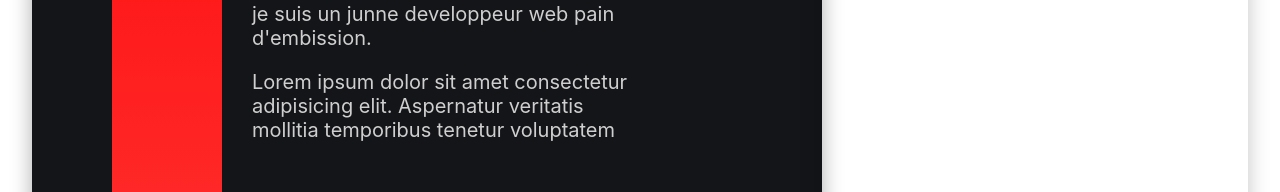
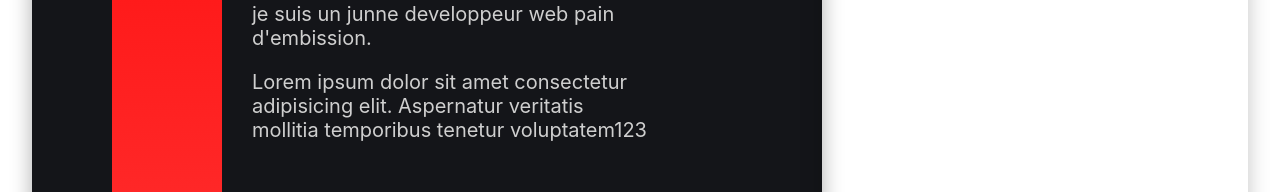
Before and after one commit to NG20NG/portfoliong, a Next.js app: page / in a window 1280 px wide. Shown: the part 459-651 px from the top of the page. Built offline with nearby package versions, Linux system fonts and the light colour scheme.

Commit message:
'update'

```diff
--- a/pages/index.tsx
+++ b/pages/index.tsx
@@ -18,7 +18,7 @@ const Home: NextPage = () => {
               <p>{`je suis un junne developpeur web pain d'embission.`}</p>
               <p>
                 Lorem ipsum dolor sit amet consectetur adipisicing elit.
-                Aspernatur veritatis mollitia temporibus tenetur voluptatem
+                Aspernatur veritatis mollitia temporibus tenetur voluptatem123
               </p>
             </div>
           </div>
```
